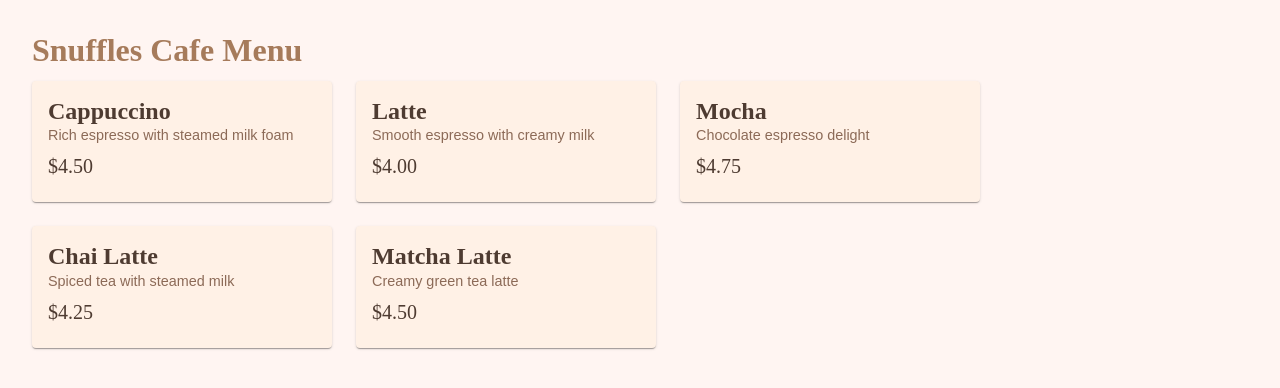
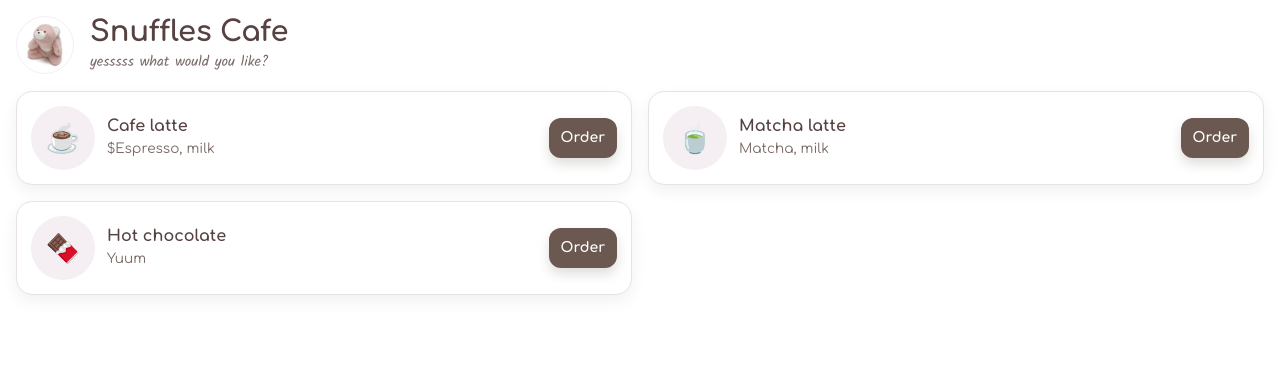
Before and after one commit to elainetsun/home-cafe-app, a React (Create React App) app in the folder home-cafe/: page / in a window 1280 px wide. Shown: the top 388 px of the page. Built offline with nearby package versions, Linux system fonts and the light colour scheme.

Commit message:
redo theme and layout

```diff
--- a/home-cafe/public/index.html
+++ b/home-cafe/public/index.html
@@ -1,4 +1,4 @@
-<!DOCTYPE html>
+<!doctype html>
 <html lang="en">
   <head>
     <meta charset="utf-8" />
@@ -24,7 +24,11 @@
       work correctly both with client-side routing and a non-root public URL.
       Learn how to configure a non-root public URL by running `npm run build`.
     -->
-    <title>React App</title>
+    <link
+      href="https://fonts.googleapis.com/css2?family=Comfortaa:wght@300;400;700&family=Kalam:wght@400;700&display=swap"
+      rel="stylesheet"
+    />
+    <title>Home Cafe</title>
   </head>
   <body>
     <noscript>You need to enable JavaScript to run this app.</noscript>
--- a/home-cafe/src/App.js
+++ b/home-cafe/src/App.js
@@ -1,16 +1,16 @@
-import { AppContent } from "./components/AppContent";
+import { ThemeProvider } from "@mui/material/styles";
+import { Box } from "@mui/material";
+import theme from "./theme";
+import { MenuPage } from "./components/MenuPage";
 import { AppHeader } from "./components/AppHeader";
-import { ThemeProvider, CssBaseline } from "@mui/material";
-import theme from "./theme";
 
-function App() {
+export default function App() {
   return (
     <ThemeProvider theme={theme}>
-      <CssBaseline />
-      <AppHeader />
-      <AppContent />
+      <Box sx={{ p: 2 }}>
+        <AppHeader />
+        <MenuPage />
+      </Box>
     </ThemeProvider>
   );
 }
-
-export default App;
--- a/home-cafe/src/components/AppContent.js
+++ /dev/null
@@ -1,18 +0,0 @@
-import { MenuHeader, MenuItemContainer } from "./MenuComponents.js";
-import { Box } from "@mui/material";
-import theme from "../theme";
-
-export const AppContent = () => {
-  return (
-    <Box
-      sx={{
-        padding: 4,
-        backgroundColor: theme.palette.background.default,
-        minHeight: "100vh",
-      }}
-    >
-      <MenuHeader />
-      <MenuItemContainer />
-    </Box>
-  );
-};
--- a/home-cafe/src/components/AppHeader.js
+++ b/home-cafe/src/components/AppHeader.js
@@ -1,5 +1,38 @@
-import { AppBar, Toolbar, Typography } from "@mui/material";
+import { Box, Card, Typography, Button } from "@mui/material";
+import BearLogoImg from "../sp.jpg";
+import theme from "../theme";
+import { APP_HEADER_TEXT, APP_HEADER_SUBTEXT } from "../constants";
 
-export const AppHeader = () => {
-  return null;
-};
+export const AppHeader = () => (
+  <Box display="flex" gap={2} alignItems="center" mb={2}>
+    <Box
+      sx={{
+        width: 56,
+        height: 56,
+        display: "flex",
+        alignItems: "center",
+        justifyContent: "center",
+        borderRadius: "50%",
+        border: `1px solid ${theme.palette.secondary.main}`,
+      }}
+    >
+      <img
+        src={BearLogoImg}
+        alt="Bear Logo"
+        style={{
+          width: 48,
+          height: 48,
+          display: "block",
+          background: "transparent",
+          borderRadius: "50%",
+        }}
+      />
+    </Box>
+    <Box>
+      <Typography variant="h1" sx={{ m: 0 }}>
+        {APP_HEADER_TEXT}
+      </Typography>
+      <Typography variant="subtitle1">{APP_HEADER_SUBTEXT}</Typography>
+    </Box>
+  </Box>
+);
--- /dev/null
+++ b/home-cafe/src/components/DrinkCard.js
@@ -0,0 +1,34 @@
+import theme from "../theme";
+import { Box, Card, Typography, Button } from "@mui/material";
+
+export const DrinkCard = ({ emoji, desc, title }) => {
+  return (
+    <Card>
+      <Box
+        sx={{
+          width: 64,
+          height: 64,
+          borderRadius: 2,
+          display: "flex",
+          alignItems: "center",
+          justifyContent: "center",
+          background: theme.palette.secondary.main,
+          fontSize: 28,
+        }}
+      >
+        {emoji}
+      </Box>
+
+      <Box flex={1}>
+        <Typography variant="h3">{title}</Typography>
+        <Typography variant="body2" mt={0.5}>
+          {desc}
+        </Typography>
+      </Box>
+
+      <Box textAlign="right">
+        <Button>Order</Button>
+      </Box>
+    </Card>
+  );
+};
--- a/home-cafe/src/components/MenuComponents.js
+++ /dev/null
@@ -1,49 +0,0 @@
-import React from "react";
-import { Box, Typography, Card, CardContent, Grid } from "@mui/material";
-import theme from "../theme";
-import { MENU_HEADER_TEXT } from "../constants";
-
-const menuItems = [
-  {
-    name: "Cappuccino",
-    desc: "Rich espresso with steamed milk foam",
-    price: "$4.50",
-  },
-  { name: "Latte", desc: "Smooth espresso with creamy milk", price: "$4.00" },
-  { name: "Mocha", desc: "Chocolate espresso delight", price: "$4.75" },
-  { name: "Chai Latte", desc: "Spiced tea with steamed milk", price: "$4.25" },
-  { name: "Matcha Latte", desc: "Creamy green tea latte", price: "$4.50" },
-];
-
-export const MenuHeader = () => (
-  <Typography variant="h1" gutterBottom>
-    {MENU_HEADER_TEXT}
-  </Typography>
-);
-
-export const MenuItem = ({ item }) => (
-  <Card
-    sx={{
-      backgroundColor: theme.palette.background.paper,
-      width: "300px",
-    }}
-  >
-    <CardContent>
-      <Typography variant="h2">{item.name}</Typography>
-      <Typography variant="body1">{item.desc}</Typography>
-      <Typography variant="h3" sx={{ marginTop: 1 }}>
-        {item.price}
-      </Typography>
-    </CardContent>
-  </Card>
-);
-
-export const MenuItemContainer = () => (
-  <Grid container spacing={3}>
-    {menuItems.map((item) => (
-      <Grid key={item.name}>
-        <MenuItem item={item} />
-      </Grid>
-    ))}
-  </Grid>
-);
--- /dev/null
+++ b/home-cafe/src/components/MenuPage.js
@@ -0,0 +1,39 @@
+import theme from "../theme";
+import BearLogoImg from "../sp.jpg";
+import { Box, Card, Typography, Button } from "@mui/material";
+import { AppHeader } from "./AppHeader";
+import { DrinkCard } from "./DrinkCard";
+
+const cards = [
+  {
+    emoji: "☕",
+    title: "Cafe latte",
+    desc: "$Espresso, milk",
+  },
+  {
+    emoji: "🍵",
+    title: "Matcha latte",
+    desc: "Matcha, milk",
+  },
+  {
+    emoji: "🍫",
+    title: "Hot chocolate",
+    desc: "Yuum",
+  },
+];
+
+export const MenuPage = () => {
+  return (
+    <Box
+      sx={{
+        display: "grid",
+        gap: 2,
+        gridTemplateColumns: { xs: "1fr", md: "1fr 1fr" },
+      }}
+    >
+      {cards.map((card) => (
+        <DrinkCard {...card} />
+      ))}
+    </Box>
+  );
+};
--- a/home-cafe/src/constants.js
+++ b/home-cafe/src/constants.js
@@ -1 +1,2 @@
-export const MENU_HEADER_TEXT = "Snuffles Cafe Menu";
+export const APP_HEADER_TEXT = "Snuffles Cafe";
+export const APP_HEADER_SUBTEXT = "yesssss what would you like?";
--- a/home-cafe/src/theme.js
+++ b/home-cafe/src/theme.js
@@ -1,54 +1,80 @@
+// theme.js
 import { createTheme } from "@mui/material/styles";
 
 const theme = createTheme({
   palette: {
-    mode: "light",
+    background: {
+      default: "#fafafa",
+      paper: "#ffffff",
+    },
+    text: {
+      primary: "#574243",
+      secondary: "#7a6a67",
+    },
     primary: {
-      main: "#F7C6C7", // pastel pink
-      contrastText: "#4E3B31", // dark brown text
+      main: "#6b5850", // brown button
+      contrastText: "#ffffff", // white text
     },
     secondary: {
-      main: "#A67B5B", // coffee brown
-      contrastText: "#FFF5F2", // light text on brown
-    },
-    background: {
-      default: "#FFF5F2", // page background
-      paper: "#FFF1E6", // card background
-    },
-    text: {
-      primary: "#4E3B31", // dark brown
-      secondary: "#8C6A57", // lighter brown for descriptions
+      main: "#f5eef2ff", // mauve accent
+      contrastText: "#ffffff", // white text
     },
   },
+  shape: {
+    borderRadius: 16,
+  },
+  shadows: Array(25).fill("0 6px 16px rgba(0,0,0,0.06)"),
   typography: {
-    fontFamily: '"Nunito", sans-serif', // default body font
+    fontFamily: `"Comfortaa", sans-serif`,
     h1: {
-      fontFamily: '"Pacifico", cursive', // menu header
-      fontSize: "2rem",
+      fontFamily: `"Comfortaa", sans-serif`,
       fontWeight: 700,
-      color: "#A67B5B",
+      fontSize: "1.8rem",
+      color: "#574243",
     },
-    h2: {
-      fontFamily: '"Playfair Display", serif', // item names
-      fontSize: "1.5rem",
-      fontWeight: 600,
-      color: "#4E3B31",
+    subtitle1: {
+      fontFamily: `"Kalam", cursive`,
+      fontSize: "0.9rem",
+      color: "#7a6a67",
     },
     h3: {
-      fontFamily: '"Playfair Display", serif',
-      fontSize: "1.25rem",
-      fontWeight: 500,
-      color: "#4E3B31",
-    },
-    body1: {
-      fontFamily: '"Nunito", sans-serif', // item descriptions
-      fontSize: "0.9rem",
-      color: "#8C6A57",
+      fontSize: "1rem",
+      fontWeight: 600,
+      color: "#574243",
     },
     body2: {
-      fontFamily: '"Nunito", sans-serif',
-      fontSize: "0.8rem",
-      color: "#8C6A57",
+      fontSize: "0.85rem",
+      color: "#7a6a67",
+    },
+  },
+  components: {
+    MuiCard: {
+      styleOverrides: {
+        root: {
+          borderRadius: 16,
+          padding: "14px",
+          display: "flex",
+          gap: "12px",
+          alignItems: "center",
+          border: "1px solid #e8e2e4",
+        },
+      },
+    },
+    MuiButton: {
+      styleOverrides: {
+        root: {
+          color: "#ffffff",
+          background: "#6b5850",
+          borderRadius: 12,
+          padding: "8px 12px",
+          boxShadow: "0 6px 12px rgba(60,48,40,0.16)",
+          fontWeight: 700,
+          textTransform: "none",
+          "&:hover": {
+            background: "#594841",
+          },
+        },
+      },
     },
   },
 });
```
Also changed, not shown: home-cafe/src/index.js (+6 -6 lines), home-cafe/public/logo192.png (deleted), home-cafe/public/manifest.json, home-cafe/src/sp.jpg (added).
